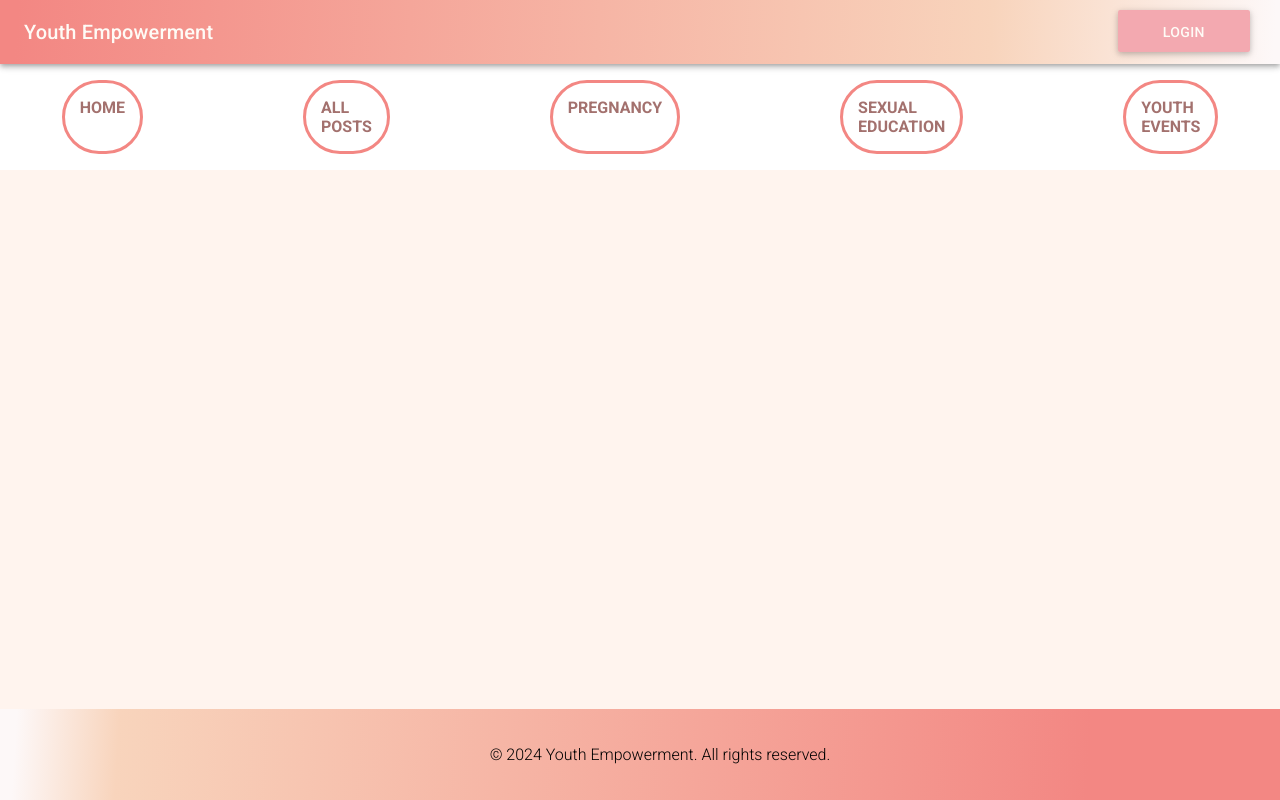
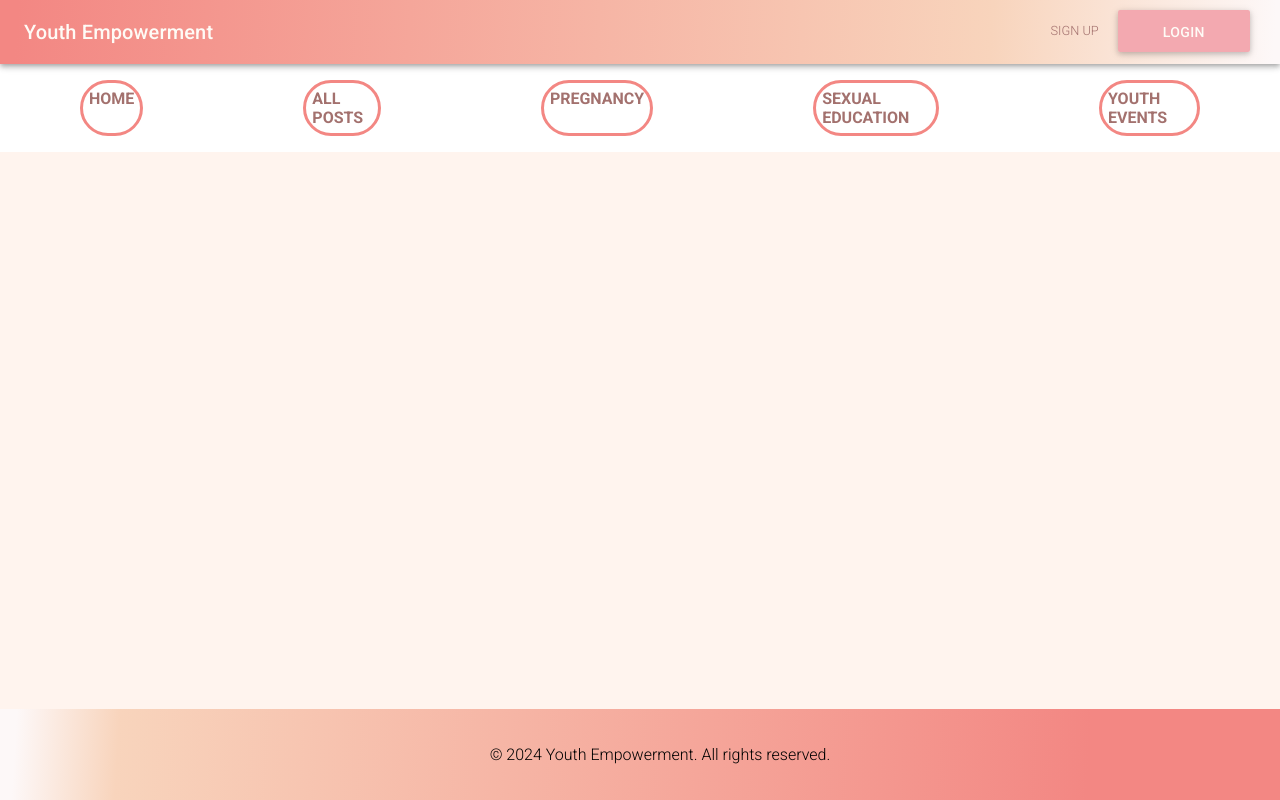
Before and after one commit to MaryAngeleen16/YouthHub, a React (Create React App) app in the folder frontend/: page / in a window 1280 px wide. Shown: the top 800 px of the page. Built offline with nearby package versions, Linux system fonts and the light colour scheme.

Commit message:
header minor update

```diff
--- a/frontend/src/Components/Layouts/FH.css
+++ b/frontend/src/Components/Layouts/FH.css
@@ -22,11 +22,13 @@ width: 100%;
 
 
 .navbar-nav {
-    display: flex;
-    justify-content: center; /* Centers the items horizontally */
-    list-style-type: none; /* Removes default list styles */
-    padding: 0;
-  }
+  display: flex;
+  justify-content: center;
+  list-style-type: none;
+  padding: 0; /* Add padding to the top and bottom */
+  margin: 1;
+  background-color: #ffffff;
+}
 
   .nav-item {
     margin: 0 80px; /* Adjust spacing between items */
@@ -46,7 +48,7 @@ width: 100%;
 {
     border: 3px solid  #F38783;
     border-radius: 50px;
-    padding: 15px;
+    padding: 6px;
     text-transform: uppercase;
 }
 
--- a/frontend/src/Components/Layouts/Header.js
+++ b/frontend/src/Components/Layouts/Header.js
@@ -11,7 +11,7 @@ import Avatar from '@mui/material/Avatar';
 import Button from '@mui/material/Button';
 import Tooltip from '@mui/material/Tooltip';
 import MenuItem from '@mui/material/MenuItem';
-import { getUser,setUser, logout } from '../../utils/helpers';
+import { getUser, setUser, logout } from '../../utils/helpers';
 // import './FH.css';
 import './Header.css'
 import PregnancyPostPage from '../PregnancyPostPage';
@@ -82,9 +82,14 @@ const Header = () => {
                 </IconButton>
               </Tooltip>
             ) : (
-              <Link to="/login" className="btn ml-4" id="login_btn">
-                <Button className='login-text'>Login</Button>
-              </Link>
+              <>
+                <Link to="/register" className="ml-4" id="signup_link">
+                  <span className='signup-text' style={{ fontSize: '0.8em', marginRight: '1em', color: '#A3716E' }}>SIGN UP</span>
+                </Link>
+                <Link to="/login" className="btn ml-4" id="login_btn">
+                  <Button className='login-text'>Login</Button>
+                </Link>
+              </>
             )}
             <Menu
               sx={{ mt: '45px' }}
@@ -125,7 +130,7 @@ const Header = () => {
           </Box>
         </Toolbar>
       </AppBar>
-    </div>
+    </div >
   );
 };
 
```
